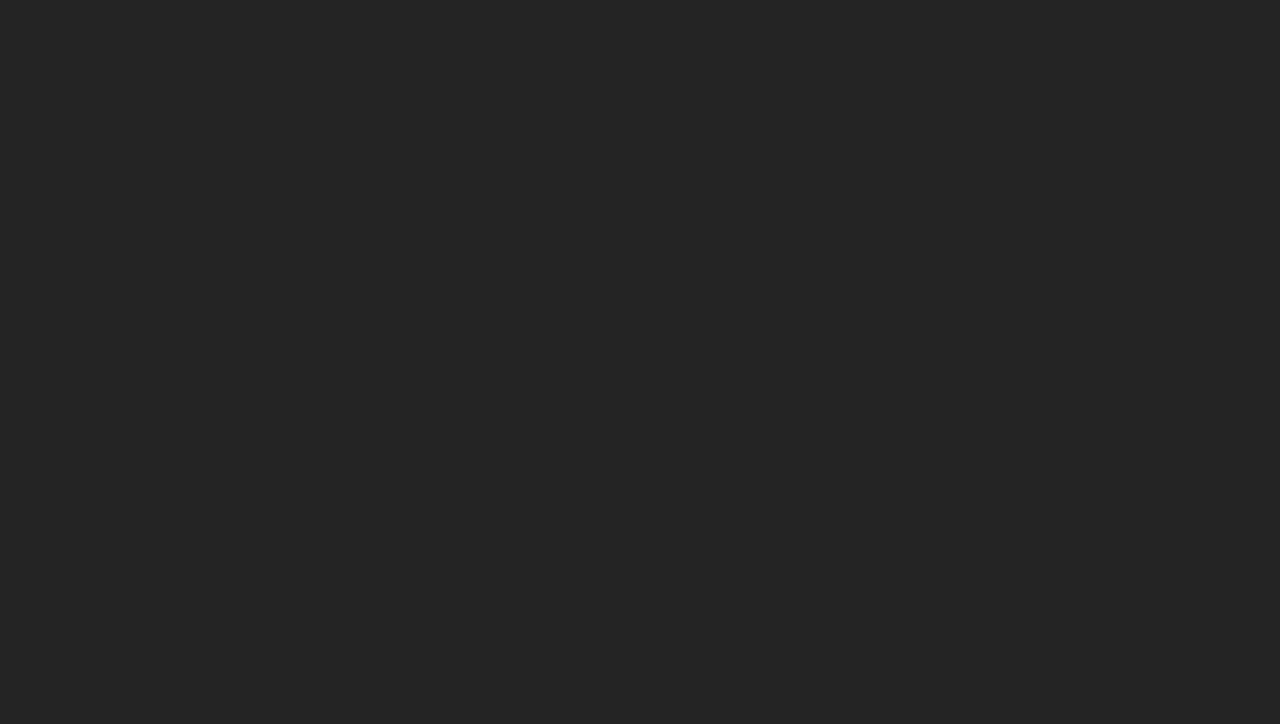
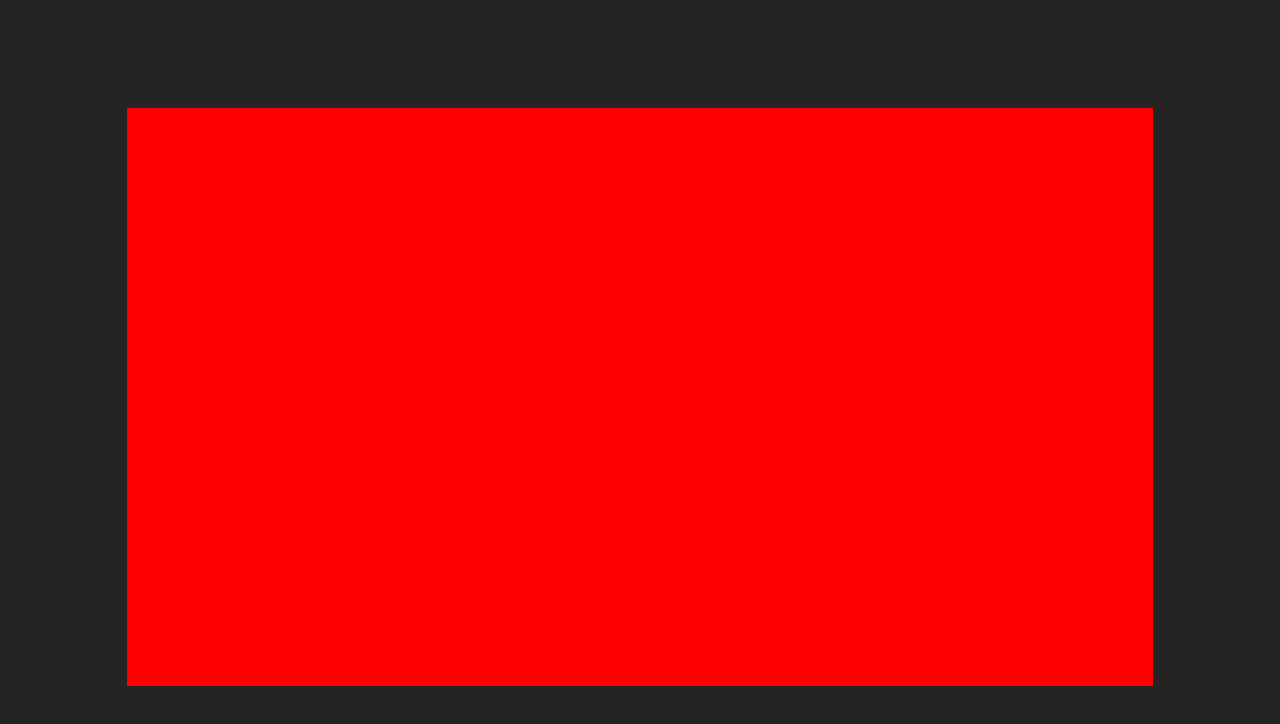
Before and after one commit to ernestoborges/terrasgeres, a React (Vite) app: page / in a window 1280 px wide. Shown: the top 724 px of the page. Built offline with nearby package versions, Linux system fonts and the light colour scheme.

Commit message:
feat: canvas setup

```diff
--- a/src/App.tsx
+++ b/src/App.tsx
@@ -1,10 +1,11 @@
 import './App.css'
+import { Canvas } from './components/canvas/Canvas'
 
 function App() {
 
   return (
     <div className="App">
-
+      <Canvas></Canvas>
     </div>
   )
 }
--- /dev/null
+++ b/src/components/canvas/Canvas.tsx
@@ -0,0 +1,32 @@
+import { useEffect, useRef } from "react"
+import "./styles.css"
+
+export function Canvas() {
+
+    const canvasRef = useRef<HTMLCanvasElement>(null);
+
+
+    useEffect(() => {
+        const canvas = canvasRef.current;
+
+        if (canvas) {
+            canvas.width = 1024;
+            canvas.height= 576;
+
+            const context = canvas.getContext("2d");
+            // draw
+            if (context) {
+                context.fillStyle = '#FF0000'
+                context.fillRect(0, 0, context.canvas.width, context.canvas.height)
+            }
+        }
+
+    }, []);
+
+
+    return (
+        <canvas ref={canvasRef} className="main-canvas">
+
+        </canvas>
+    )
+}
--- /dev/null
+++ b/src/components/canvas/styles.css
@@ -0,0 +1,5 @@
+.main-canvas {
+    border: 0.1rem solid red;
+    /* width: 1024px;
+    height: 576px; */
+}
```
Also changed, not shown: 1 other file (tests, documents, lock files or other folders).
